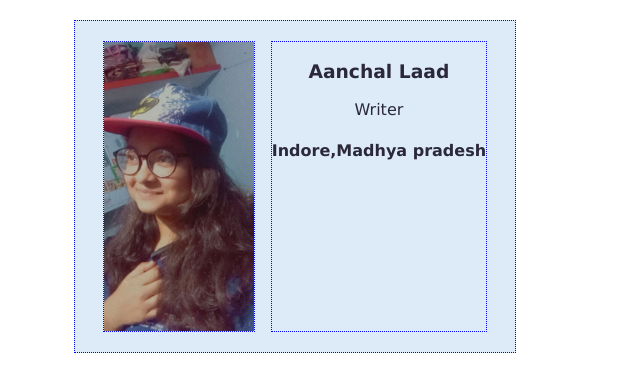
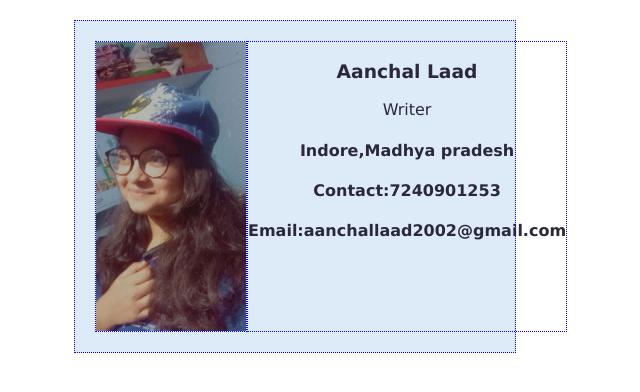
Before and after one commit to Aanchal-1109/business-card, a plain HTML site: page index.html in a window 1280 px wide. Shown: the whole page, without its empty margins (345-985 px from the left). Drawn offline with Linux system fonts and the light colour scheme.

Commit message:
Update index.html

```diff
--- a/index.html
+++ b/index.html
@@ -12,6 +12,8 @@
 			<h3>Aanchal Laad</h3>
             <p>Writer</p>
             <h4>Indore,Madhya pradesh</h4>
+		<h4>Contact:7240901253</h4>
+		<h4>Email:aanchallaad2002@gmail.com</h4>
 		</div>
         </div>
     </body>
```
